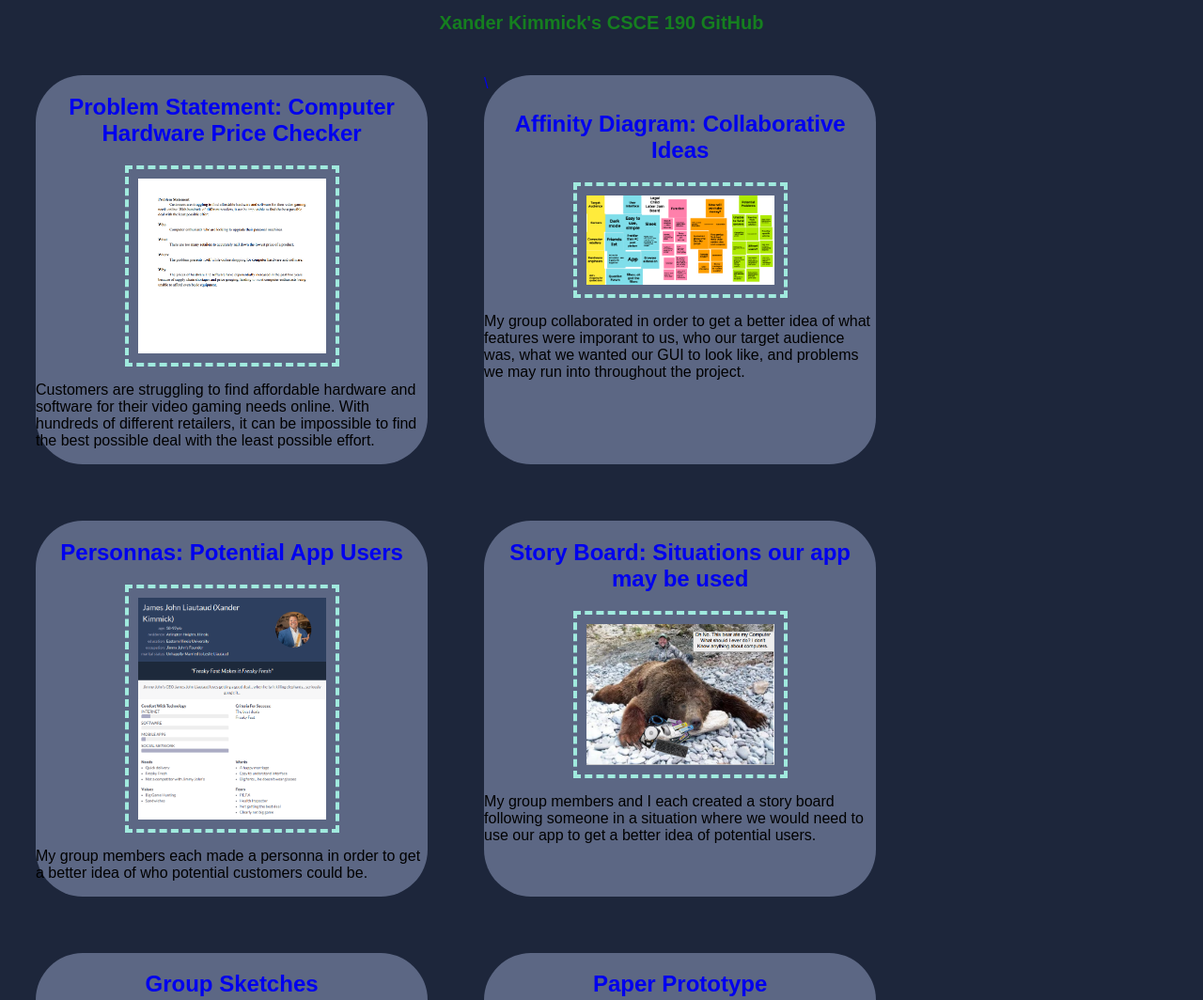
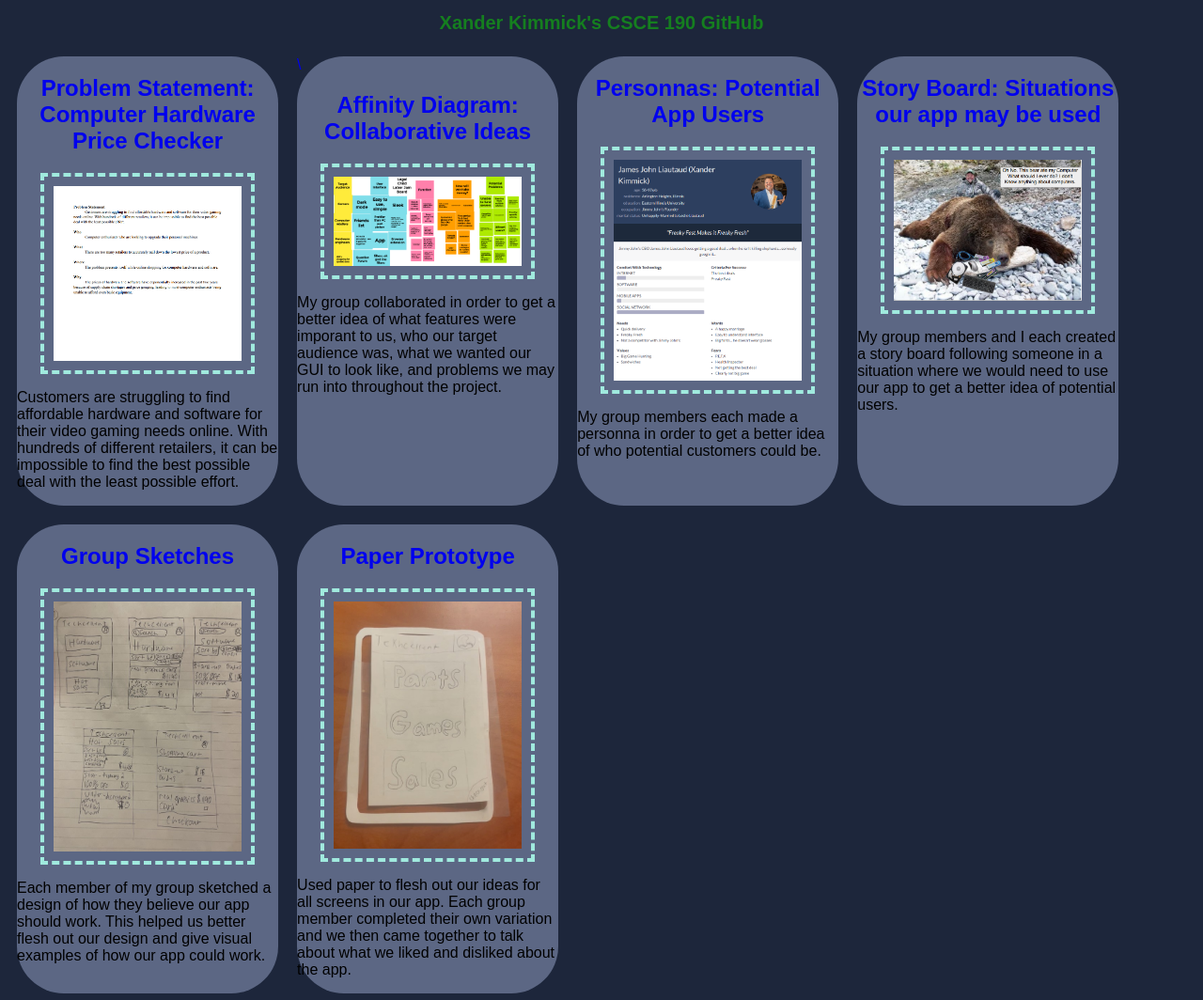
Before and after one commit to Xander-Kimmick/Xander-Kimmick.github.io, a plain HTML site: page index.html in a window 1280 px wide. Shown: the top 1064 px of the page at 94% size. Drawn offline with Linux system fonts and the light colour scheme.

Commit message:
Add files via upload

```diff
--- a/styles.css
+++ b/styles.css
@@ -10,9 +10,9 @@ body {
 }
 
 .assignment {
-    width:33%;
+    width:22%;
     padding:15px 10;
-    margin:30px;
+    margin:10px;
     background:#5C6784;
     border-radius: 50px;
 }
```
